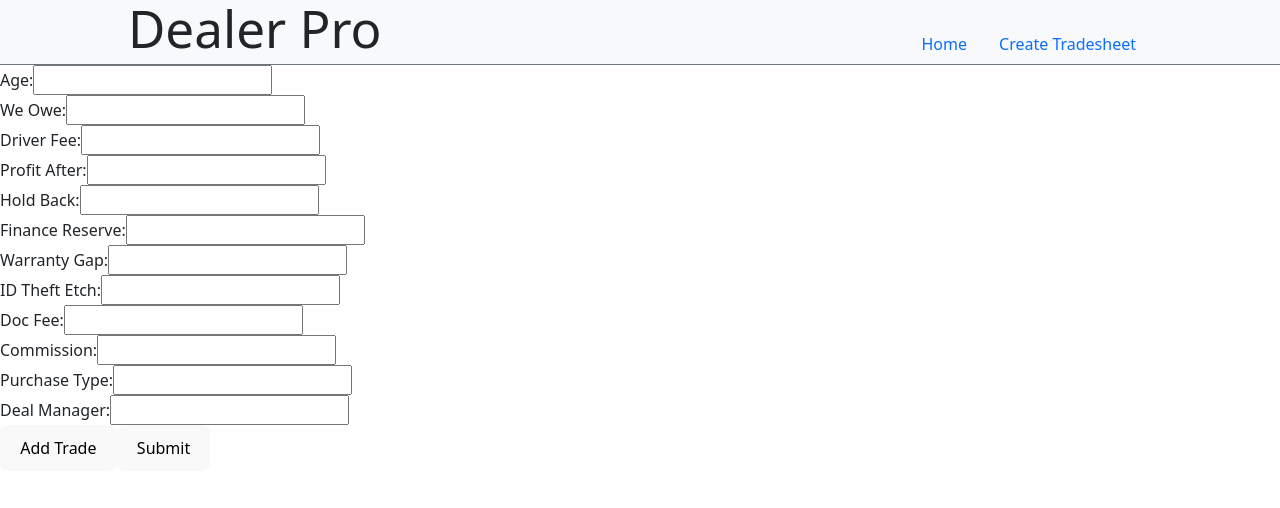
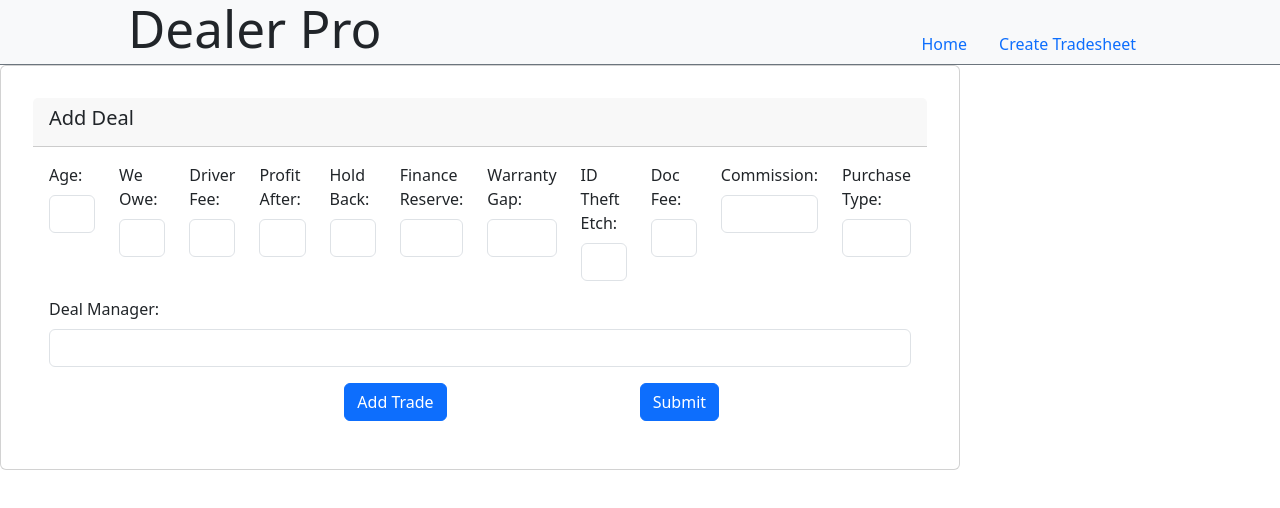
Before and after one commit to Harvey-Ryan/dealer_pro_deployment, a React (Vite) app in the folder client/: page /newdeal in a window 1280 px wide. Shown: the top 508 px of the page. Built offline with nearby package versions, Linux system fonts and the light colour scheme.

Commit message:
updated form layout for newdeal.jsx

```diff
--- a/client/src/components/NewDeal.jsx
+++ b/client/src/components/NewDeal.jsx
@@ -4,6 +4,7 @@ import axios from 'axios';
 import { Link, useNavigate, useParams } from 'react-router-dom';
 import { vehicleStateModel } from './Tradesheet';
 import AddTradeModal from './AddTradeModal';
+import { Form, Button, Card, Col, Row } from 'react-bootstrap';
 
 const createDeal = () => {
     const navigate = useNavigate();
@@ -51,139 +52,166 @@ const createDeal = () => {
     };
 
     return (
-        <form onSubmit={handleSubmit}>
-            <div>
-                <label htmlFor="age">Age:</label>
-                <input
+        <Card className="w-75">
+            <Card.Header>
+                <Card.Title as="h5">Add Deal</Card.Title>
+            </Card.Header>
+            <Card.Body>
+                <Form onSubmit={handleSubmit}>
+                <Row>
+                    <Col>
+                    <Form.Group controlId="age" className="mb-3">
+                        <Form.Label>Age:</Form.Label>
+                        <Form.Control
                             type="number"
-                    id="age"
                             name="age"
                             value={dealData.age}
                             onChange={handleFieldChange}
                         />
-            </div>
-            <div>
-                <label htmlFor="weOwe">We Owe:</label>
-                <input
+                    </Form.Group>
+                    </Col>
+                    <Col>
+                    <Form.Group controlId="weOwe" className="mb-3">
+                        <Form.Label>We Owe:</Form.Label>
+                        <Form.Control
                             type="text"
-                    id="weOwe"
                             name="weOwe"
                             value={dealData.weOwe}
                             onChange={handleFieldChange}
                         />
-            </div>
-            <div>
-                <label htmlFor="driverFee">Driver Fee:</label>
-                <input
+                    </Form.Group>
+                    </Col>
+                    <Col>
+                    <Form.Group controlId="driverFee" className="mb-3">
+                        <Form.Label>Driver Fee:</Form.Label>
+                        <Form.Control
                             type="number"
-                    id="driverFee"
                             name="driverFee"
                             value={dealData.driverFee}
                             onChange={handleFieldChange}
                         />
-            </div>
-            <div>
-                <label htmlFor="profitAfter">Profit After:</label>
-                <input
+                    </Form.Group>
+                    </Col>
+                    <Col>
+                    <Form.Group controlId="profitAfter" className="mb-3">
+                        <Form.Label>Profit After:</Form.Label>
+                        <Form.Control
                             type="number"
-                    id="profitAfter"
                             name="profitAfter"
                             value={dealData.profitAfter}
                             onChange={handleFieldChange}
                         />
-            </div>
-            <div>
-                <label htmlFor="holdBack">Hold Back:</label>
-                <input
+                    </Form.Group>
+                    </Col>
+                    <Col>
+                    <Form.Group controlId="holdBack" className="mb-3">
+                        <Form.Label>Hold Back:</Form.Label>
+                        <Form.Control
                             type="number"
-                    id="holdBack"
                             name="holdBack"
                             value={dealData.holdBack}
                             onChange={handleFieldChange}
                         />
-            </div>
-            <div>
-                <label htmlFor="financeReserve">Finance Reserve:</label>
-                <input
+                    </Form.Group>
+                    </Col>
+                    <Col>
+                    <Form.Group controlId="financeReserve" className="mb-3">
+                        <Form.Label>Finance Reserve:</Form.Label>
+                        <Form.Control
                             type="number"
-                    id="financeReserve"
                             name="financeReserve"
                             value={dealData.financeReserve}
                             onChange={handleFieldChange}
                         />
-            </div>
-            <div>
-                <label htmlFor="warrantyGap">Warranty Gap:</label>
-                <input
+                    </Form.Group>
+                    </Col>
+                    <Col>
+                    <Form.Group controlId="warrantyGap" className="mb-3">
+                        <Form.Label>Warranty Gap:</Form.Label>
+                        <Form.Control
                             type="number"
-                    id="warrantyGap"
                             name="warrantyGap"
                             value={dealData.warrantyGap}
                             onChange={handleFieldChange}
                         />
-            </div>
-            <div>
-                <label htmlFor="idTheftEtch">ID Theft Etch:</label>
-                <input
+                    </Form.Group>
+                    </Col>
+                    <Col>
+                    <Form.Group controlId="idTheftEtch" className="mb-3">
+                        <Form.Label>ID Theft Etch:</Form.Label>
+                        <Form.Control
                             type="number"
-                    id="idTheftEtch"
                             name="idTheftEtch"
                             value={dealData.idTheftEtch}
                             onChange={handleFieldChange}
                         />
-            </div>
-            <div>
-                <label htmlFor="docFee">Doc Fee:</label>
-                <input
+                    </Form.Group>
+                    </Col>
+                    <Col>
+                    <Form.Group controlId="docFee" className="mb-3">
+                        <Form.Label>Doc Fee:</Form.Label>
+                        <Form.Control
                             type="number"
-                    id="docFee"
                             name="docFee"
                             value={dealData.docFee}
                             onChange={handleFieldChange}
                         />
-            </div>
-            <div>
-                <label htmlFor="commission">Commission:</label>
-                <input
+                    </Form.Group>
+                    </Col>
+                    <Col>
+                    <Form.Group controlId="commission" className="mb-3">
+                        <Form.Label>Commission:</Form.Label>
+                        <Form.Control
                             type="number"
-                    id="commission"
                             name="commission"
                             value={dealData.commission}
                             onChange={handleFieldChange}
                         />
-            </div>
-            <div>
-                <label htmlFor="purchaseType">Purchase Type:</label>
-                <input
+                    </Form.Group>
+                    </Col>
+                    <Col>
+                    <Form.Group controlId="purchaseType" className="mb-3">
+                        <Form.Label>Purchase Type:</Form.Label>
+                        <Form.Control
                             type="text"
-                    id="purchaseType"
                             name="purchaseType"
                             value={dealData.purchaseType}
                             onChange={handleFieldChange}
                         />
-            </div>
-            <div>
-                <label htmlFor="dealManager">Deal Manager:</label>
-                <input
+                    </Form.Group>
+                    </Col>
+                    <Col>
+                    <Form.Group controlId="dealManager" className="mb-3">
+                        <Form.Label>Deal Manager:</Form.Label>
+                        <Form.Control
                             type="text"
-                    id="dealManager"
                             name="dealManager"
                             value={dealData.dealManager}
                             onChange={handleFieldChange}
                         />
-            </div>
-            <button type="button" onClick={handleAddTradeClick}>
+                    </Form.Group>
+                    </Col>
+                    </Row>
+                    <Row>
+                        <Col></Col>
+                        <Col>
+                            <Button variant="primary" type="button" onClick={handleAddTradeClick}>
                                 Add Trade
-            </button>
+                            </Button>
                             {/* Display trade input modal or form */}
                             {isAddingTrade && (
-                <AddTradeModal
-                    show={isAddingTrade}
-                    onHide={() => setIsAddingTrade(false)}
-                />
+                                <AddTradeModal show={isAddingTrade} onHide={() => setIsAddingTrade(false)} />
                             )}
-            <button type="submit">Submit</button>
-        </form>
+                        </Col>
+                        <Col>
+                            <Button variant="primary" type="submit">
+                                Submit
+                            </Button>
+                        </Col>
+                    </Row>
+                </Form>
+            </Card.Body>
+        </Card>
     );
 }
 
```
Also changed, not shown: 1 other file (tests, documents, lock files or other folders). Lines whose indentation alone changed are shown as unchanged.
